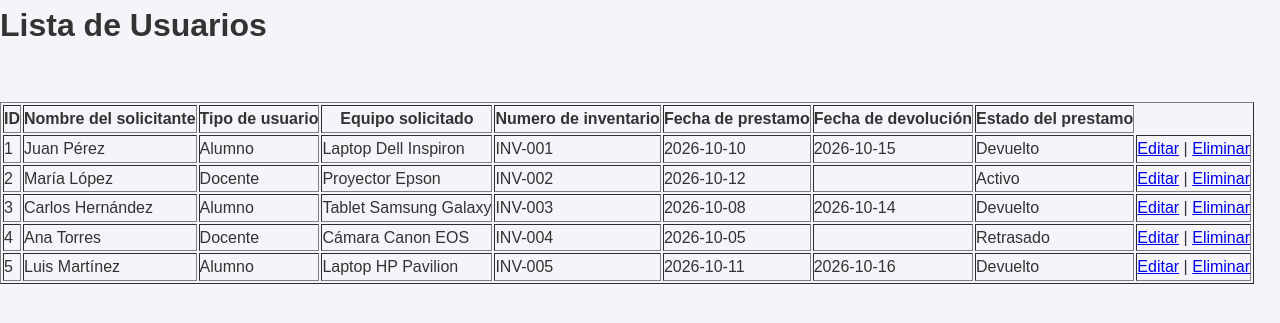
After one commit to User47284/prestamos_equipos, a PHP site: page /prestamostabla.php in a window 1280 px wide. The commit adds this page. Shown: the top 323 px of the page. Run offline with PHP 8.4, Linux system fonts and the light colour scheme; data comes from the database, SQL or seed files in the repository; data that the repository does not hold is empty.

Commit message:
vista de la tabla

```diff
--- a/index.php
+++ b/index.php
@@ -13,7 +13,7 @@
         <nav>
             <ul>
                 <li><a href="">Inicio</a></li>
-                <li><a href="">Contenido</a></li>
+                <li><a href="prestamostabla.php">Prestamos</a></li>
                 <li><a href="">Registro</a></li>
                 <li><a href="">Intereses</a></li>
                 <li><a href="">Contacto</a></li>
@@ -28,7 +28,7 @@
 
         <section>
             <h2>Imagen destacada</h2>
-            <img src="img/imagen1.jpg" alt="img/inicio1.jpg" width="400">
+            <img src="img/inicio1.jpg" alt="" width=400px>
         </section>
     </main>
     <nav>
--- a/prestamos.sql
+++ b/prestamos.sql
@@ -2,7 +2,7 @@ SET SQL_MODE = "NO_AUTO_VALUE_ON_ZERO";
 START TRANSACTION;
 SET time_zone = "+00:00";
 
-CREATE TABLE prestamos_equipos (
+CREATE TABLE usuarios (
     id_prestamo INT AUTO_INCREMENT PRIMARY KEY,
     nombre_solicitante VARCHAR(100) NOT NULL,
     tipo_usuario ENUM('Alumno', 'Docente') NOT NULL,
--- /dev/null
+++ b/prestamostabla.php
@@ -0,0 +1,68 @@
+<!DOCTYPE html>
+<html lang="es">
+<head>
+    <meta charset="UTF-8">
+    <title>Pagina Principal</title>
+    <link rel="stylesheet" href="style/style.css">
+</head>
+<body>
+<script type="text/javascript">
+    function preguntar()
+        {
+         var res=confirm('¿Deseas eliminar el registro?');
+            if (res == true)
+                {
+                return true;
+                }
+            else{
+                return false;
+                }
+         }
+</script>
+
+    <h1>Lista de Usuarios</h1>
+    <span>
+        <!--<a class="agregar" href="crear.php">Agregar Usuario</a>-->
+    </span>
+    <br> <br>
+    <table class="custom-table" border="1">
+        <tr>
+            <th>ID</th>
+            <th>Nombre del solicitante</th>
+            <th>Tipo de usuario</th>
+            <th>Equipo solicitado</th>
+            <th>Numero de inventario</th>
+            <th>Fecha de prestamo</th>
+            <th>Fecha de devolución</th>
+            <th>Estado del prestamo</th>
+
+        </tr>
+        <?php
+        include 'conexion.php';
+
+        $sql = "SELECT * FROM usuarios";
+        $result = $conn->query($sql);
+
+        if ($result->num_rows > 0) {
+            while ($row = $result->fetch_assoc()) {
+                echo "<tr>";
+                echo "<td>" . $row["id_prestamo"] . "</td>";
+                echo "<td>" . $row["nombre_solicitante"] . "</td>";
+                echo "<td>" . $row["tipo_usuario"] . "</td>";
+                echo "<td>" . $row["equipo_solicitado"] . "</td>";
+                echo "<td>" . $row["numero_inventario"] . "</td>";
+                echo "<td>" . $row["fecha_prestamo"] . "</td>";
+                echo "<td>" . $row["fecha_devolucion"] . "</td>";
+                echo "<td>" . $row["estado_prestamo"] . "</td>";
+                ?>
+<td><a href="editar.php?id=<?php echo  $row['id'] ?>">Editar</a> | <a  href="eliminar.php?id=<?php echo  $row['id'] ?>" onclick="return preguntar()"  >Eliminar</a></td>
+               <?php
+            }
+        } else {
+            echo "<tr><td colspan='4'>No se encontraron usuarios.</td></tr>";
+        }
+        $conn->close();
+        ?>
+    </table>
+</body>
+</html>
```
